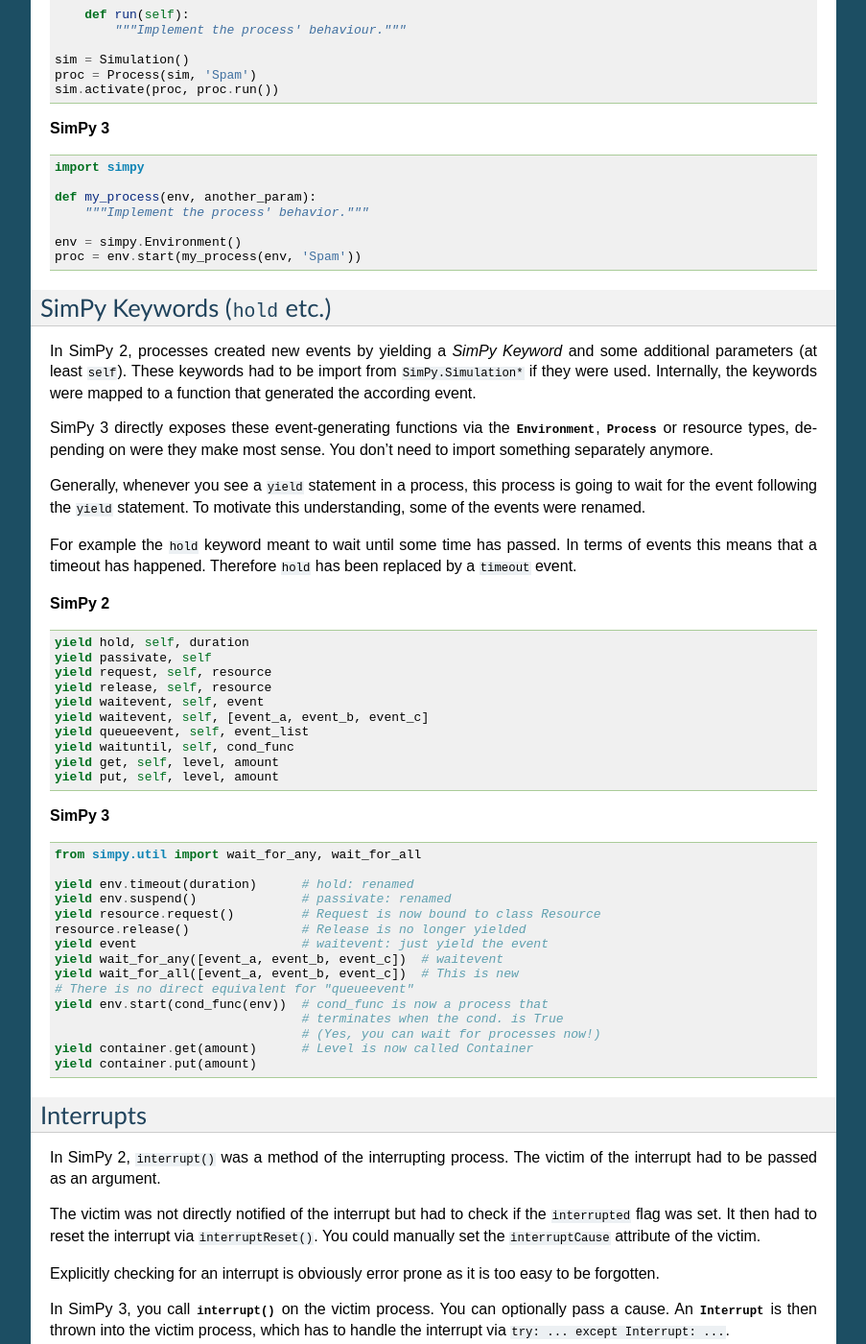
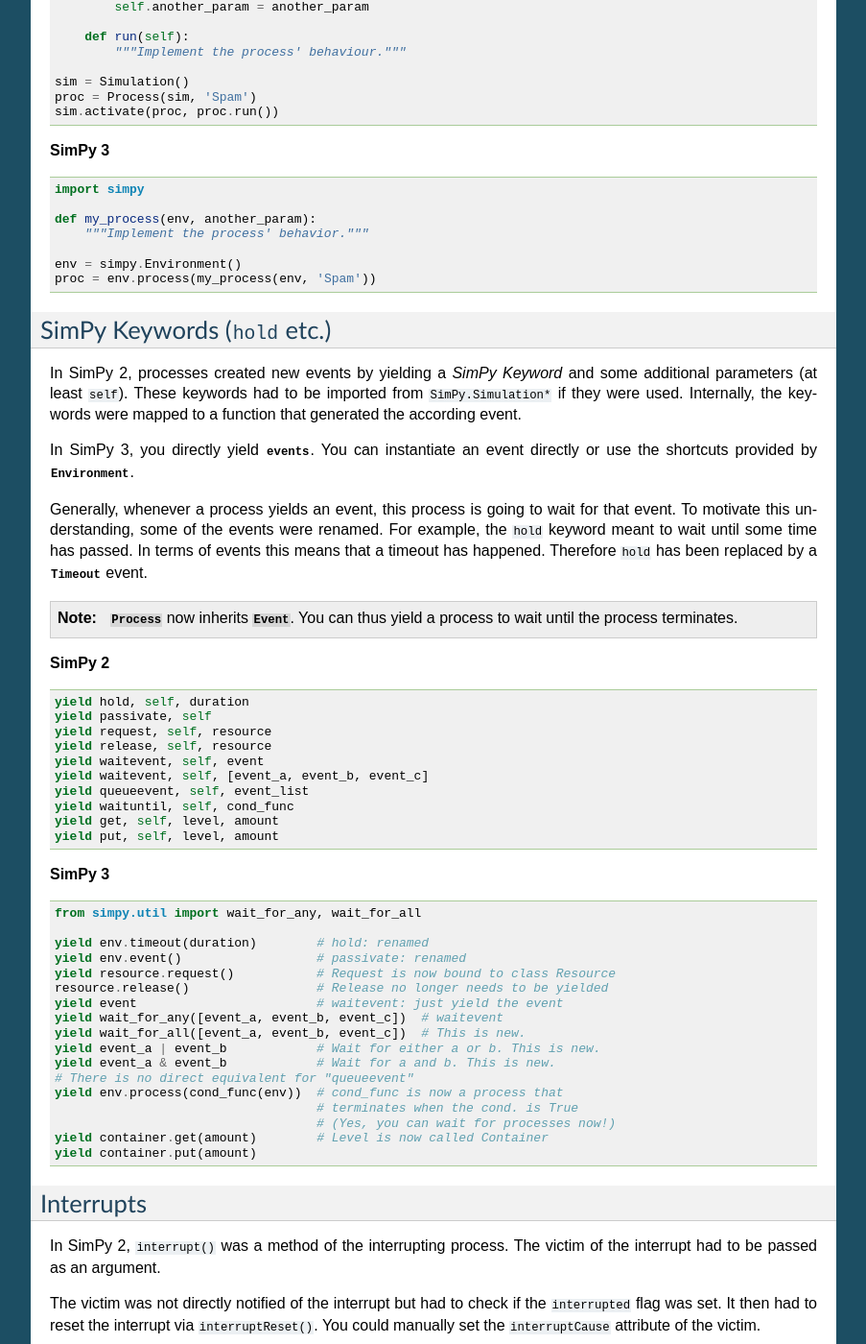
Before and after one commit to Uzere/uSim, a Sphinx documentation site: the page built from docs/topical_guides/porting_from_simpy2.rst, in a window 1280 px wide and 1400 px high, scrolled down 2080 px. Shown: the whole window at 96% size, without its empty margins (198-1101 px from the left). Built offline with Sphinx 7.4.7, drawn with Linux system fonts in a browser that asks for light colours; pages that are not in the unit, such as notebooks, are missing from menus; some of the changed text lies outside the part shown.

Commit message:
Updated the guide for porting from 2 to 3.

```diff
--- a/docs/topical_guides/porting_from_simpy2.rst
+++ b/docs/topical_guides/porting_from_simpy2.rst
@@ -55,12 +55,12 @@
 pass the ``Simulation`` instance around when you were using the OO API but not
 if you were using the procedural API.
 
-In SimPy 3, an :class:`~simpy.core.Environment` replaces the various
-``Simulation*`` classes and you always need to explicitly instantiate it (no
-more global state).
+In SimPy 3, an :class:`~simpy.core.Environment` replaces ``Simulation`` and
+:class:`~simpy.rt.RealtimeEnvironment` replaces ``SimulationRT``. You always
+need to instantiate an environment. There's no more global state.
 
-To execute a simulation, you call ``simpy.simulate()`` and pass the environment
-that you want to simulate.
+To execute a simulation, you call the environment's
+:meth:`~simpy.core.Environment.run()` method.
 
 **SimPy 2**
 
@@ -108,13 +108,14 @@
 the PEM to either the global ``activate()`` function or the corresponding
 ``Simulation`` method.
 
-Process in SimPy 3 can be any Python generator function---normal functions or
+A process in SimPy 3 can be any Python generator function---normal functions or
 instance methods. Hence, they are now just called process functions.  They
 usually require a reference to the :class:`~simpy.core.Environment` to interact
 with, but this is completely optional.
 
-Processes are now started by passing the process generator to the environment's
-:meth:`~simpy.core.Environment.start()` method.
+Processes are can be started by creating a :class:`~simpy.events.Process`
+instance and passing the generator to it. The environment provides a shortcut
+for this: :meth:`~simpy.core.Environment.process()`.
 
 
 **SimPy 2**
@@ -165,29 +166,31 @@
         """Implement the process' behavior."""
 
     env = simpy.Environment()
-    proc = env.start(my_process(env, 'Spam'))
+    proc = env.process(my_process(env, 'Spam'))
 
 
 SimPy Keywords (``hold`` etc.)
 ==============================
 
 In SimPy 2, processes created new events by yielding a *SimPy Keyword* and some
-additional parameters (at least ``self``). These keywords had to be import from
-``SimPy.Simulation*`` if they were used. Internally, the keywords were mapped
-to a function that generated the according event.
+additional parameters (at least ``self``). These keywords had to be imported
+from ``SimPy.Simulation*`` if they were used. Internally, the keywords were
+mapped to a function that generated the according event.
 
-SimPy 3 directly exposes these event-generating functions via the
-:class:`~simpy.core.Environment`, :class:`~simpy.events.Process` or resource
-types, depending on were they make most sense. You don't need to import
-something separately anymore.
+In SimPy 3, you directly yield :mod:`~simpy.events`. You can instantiate an
+event directly or use the shortcuts provided by
+:class:`~simpy.core.Environment`.
 
-Generally, whenever you see a ``yield`` statement in a process, this process is
-going to wait for the event following the ``yield`` statement. To motivate this
-understanding, some of the events were renamed.
+Generally, whenever a process yields an event, this process is going to wait
+for that event. To motivate this understanding, some of the events were
+renamed. For example, the ``hold`` keyword meant to wait until some time has
+passed. In terms of events this means that a timeout has happened. Therefore
+``hold`` has been replaced by a :class:`~simpy.events.Timeout` event.
 
-For example the ``hold`` keyword meant to wait until some time has passed. In
-terms of events this means that a timeout has happened. Therefore ``hold`` has
-been replaced by a ``timeout`` event.
+.. note::
+
+    :class:`~simpy.events.Process` now inherits :class:`~simpy.events.Event`.
+    You can thus yield a process to wait until the process terminates.
 
 
 **SimPy 2**
@@ -212,18 +215,20 @@
 
     from simpy.util import wait_for_any, wait_for_all
 
-    yield env.timeout(duration)      # hold: renamed
-    yield env.suspend()              # passivate: renamed
-    yield resource.request()         # Request is now bound to class Resource
-    resource.release()               # Release is no longer yielded
-    yield event                      # waitevent: just yield the event
+    yield env.timeout(duration)        # hold: renamed
+    yield env.event()                  # passivate: renamed
+    yield resource.request()           # Request is now bound to class Resource
+    resource.release()                 # Release no longer needs to be yielded
+    yield event                        # waitevent: just yield the event
     yield wait_for_any([event_a, event_b, event_c])  # waitevent
-    yield wait_for_all([event_a, event_b, event_c])  # This is new
+    yield wait_for_all([event_a, event_b, event_c])  # This is new.
+    yield event_a | event_b            # Wait for either a or b. This is new.
+    yield event_a & event_b            # Wait for a and b. This is new.
     # There is no direct equivalent for "queueevent"
-    yield env.start(cond_func(env))  # cond_func is now a process that
-                                     # terminates when the cond. is True
-                                     # (Yes, you can wait for processes now!)
-    yield container.get(amount)      # Level is now called Container
+    yield env.process(cond_func(env))  # cond_func is now a process that
+                                       # terminates when the cond. is True
+                                       # (Yes, you can wait for processes now!)
+    yield container.get(amount)        # Level is now called Container
     yield container.put(amount)
 
 
@@ -259,7 +264,7 @@
         def run(self):
             yield hold, self, 1
             self.interrupt(self.victim_proc)
-            self.victim_proc.interruptCause = 'Spam')
+            self.victim_proc.interruptCause = 'Spam'
 
     class Victim(Process):
         def run(self):
```
Also changed, not shown: other parts of docs/topical_guides/porting_from_simpy2.rst (+1 -1 lines).
